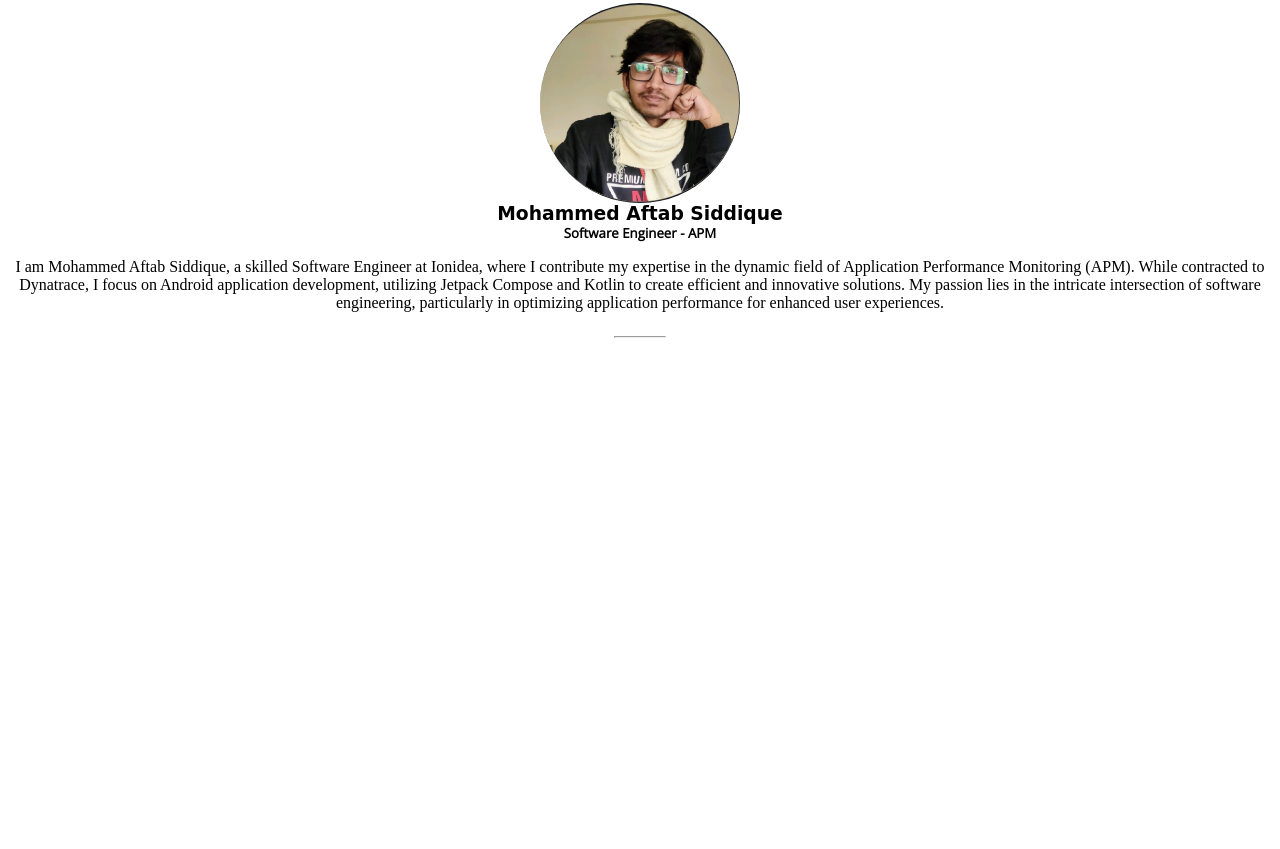
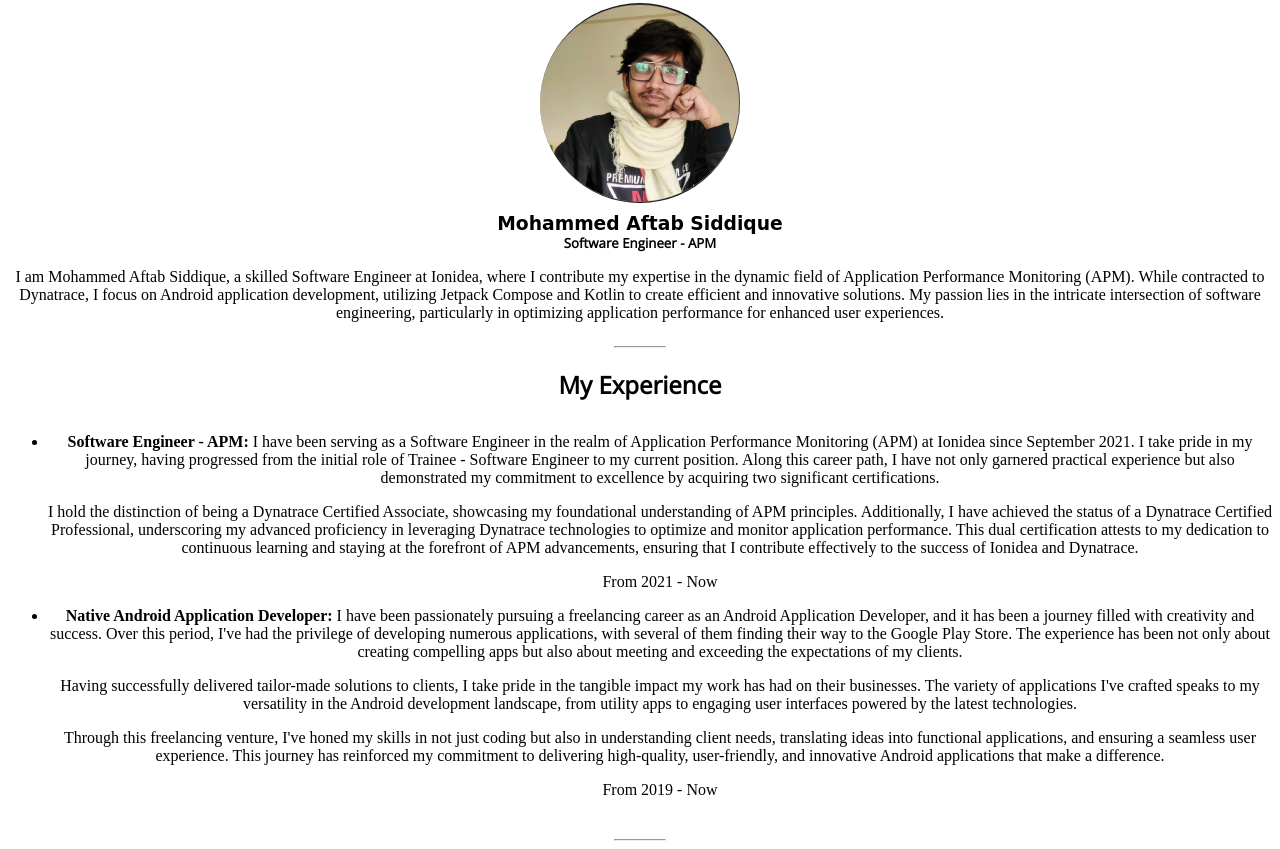
Before and after one commit to Mohammad-Aftab/MyWebsite, a plain HTML site: page index.html in a window 1280 px wide. Shown: the part 525-1374 px from the top of the page. Before the commit the page ends 871 px from the top, so only its background shows below. Drawn offline with nearby package versions, Linux system fonts and the light colour scheme; a web font is replaced by a local one.

Commit message:
Commit 13012024002

```diff
--- a/index.html
+++ b/index.html
@@ -52,7 +52,23 @@
 
     <!--Experiences-->
     <section>
-
+        <div id="exp">
+            <h2>My Experience</h2>
+            <ul>
+                <li>
+                    <p><span style="font-weight: bold;">Software Engineer - APM: </span>I have been serving as a Software Engineer in the realm of Application Performance Monitoring (APM) at Ionidea since September 2021. I take pride in my journey, having progressed from the initial role of Trainee - Software Engineer to my current position. Along this career path, I have not only garnered practical experience but also demonstrated my commitment to excellence by acquiring two significant certifications.</p>
+                    <p>I hold the distinction of being a Dynatrace Certified Associate, showcasing my foundational understanding of APM principles. Additionally, I have achieved the status of a Dynatrace Certified Professional, underscoring my advanced proficiency in leveraging Dynatrace technologies to optimize and monitor application performance. This dual certification attests to my dedication to continuous learning and staying at the forefront of APM advancements, ensuring that I contribute effectively to the success of Ionidea and Dynatrace.</p>
+                    <p>From 2021 - Now</p>
+                </li>
+                <li>
+                    <p><span style="font-weight: bold;">Native Android Application Developer: </span>I have been passionately pursuing a freelancing career as an Android Application Developer, and it has been a journey filled with creativity and success. Over this period, I've had the privilege of developing numerous applications, with several of them finding their way to the Google Play Store. The experience has been not only about creating compelling apps but also about meeting and exceeding the expectations of my clients.</p>
+                    <p>Having successfully delivered tailor-made solutions to clients, I take pride in the tangible impact my work has had on their businesses. The variety of applications I've crafted speaks to my versatility in the Android development landscape, from utility apps to engaging user interfaces powered by the latest technologies.</p>
+                    <p>Through this freelancing venture, I've honed my skills in not just coding but also in understanding client needs, translating ideas into functional applications, and ensuring a seamless user experience. This journey has reinforced my commitment to delivering high-quality, user-friendly, and innovative Android applications that make a difference.</p>
+                    <p>From 2019 - Now</p>
+                </li>
+            </ul>
+        </div>
+        <hr >
     </section>
 
     <!--Hobbies-->
--- a/style.css
+++ b/style.css
@@ -2,6 +2,10 @@
 hr {
     width: 4%;
     border-width: 1px;
+}
+
+p {
+    text-align: center;
 }
 
 /*Wallpaper CSS*/
@@ -56,6 +60,7 @@ hr {
 .item-c h3 {
     font-family: 'Open Sans', sans-serif;
     color: whitesmoke;
+    margin-bottom: 10px;
 }
 
 /*Introduction CSS*/
@@ -72,6 +77,7 @@ hr {
     width: 200px;
     height: 200px;
     border-radius: 50%;
+    margin-bottom: 10px;
 }
 
 #intro h3 {
@@ -90,6 +96,21 @@ hr {
     color: black;
 }
 
-#intro p {
+/*Experience CSS*/
+
+#exp {
+    display: flex;
+    flex-direction: column;
+    justify-content: center;
+    align-items: center;
+    margin-top: 20px;
+    gap: 0px;
+}
+
+#exp h2 {
     text-align: center;
+    font-family: 'Open Sans', sans-serif;
+    margin-block-start: 0px;
+    margin-block-end: 0px;
+    color: black;
 }
```
